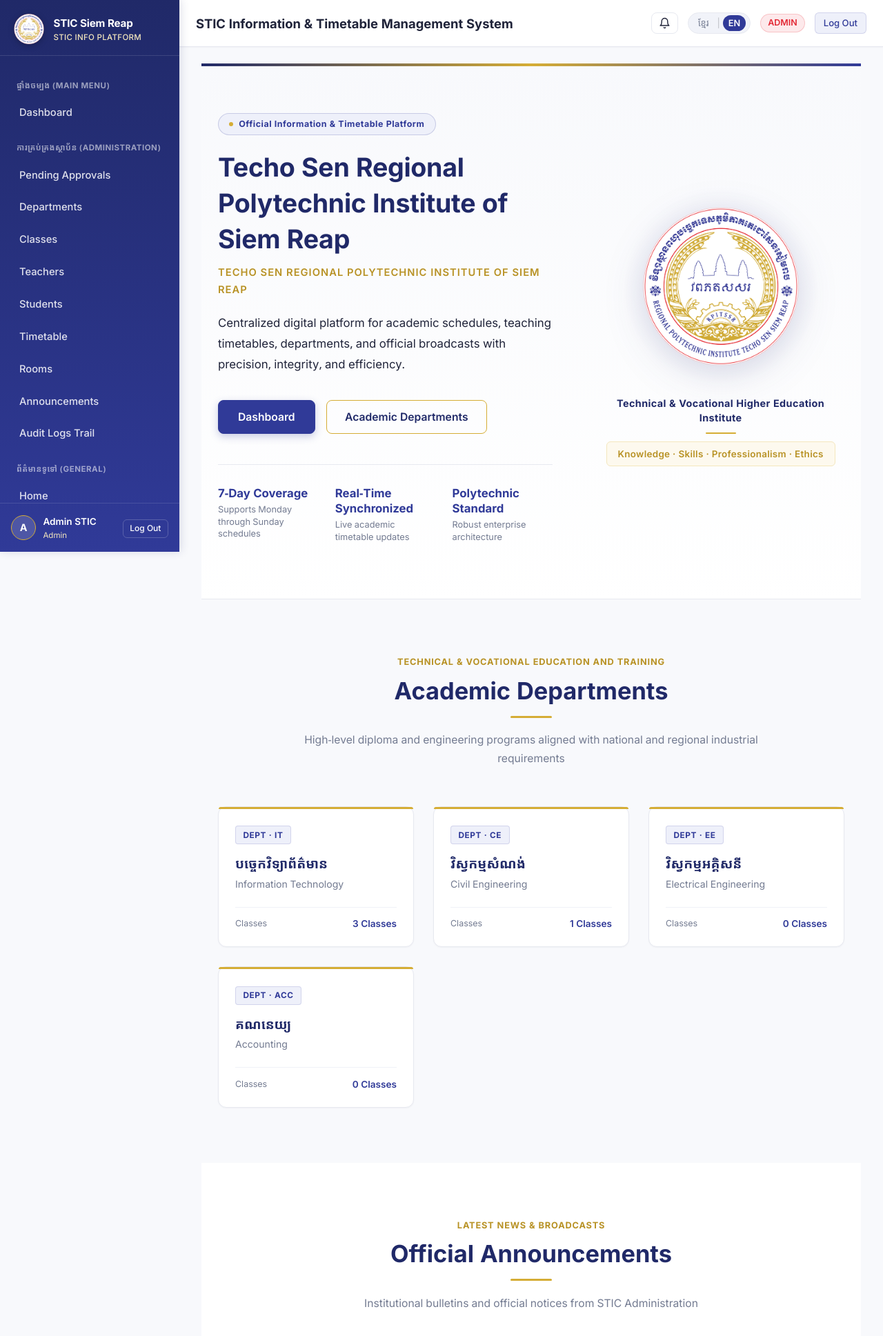
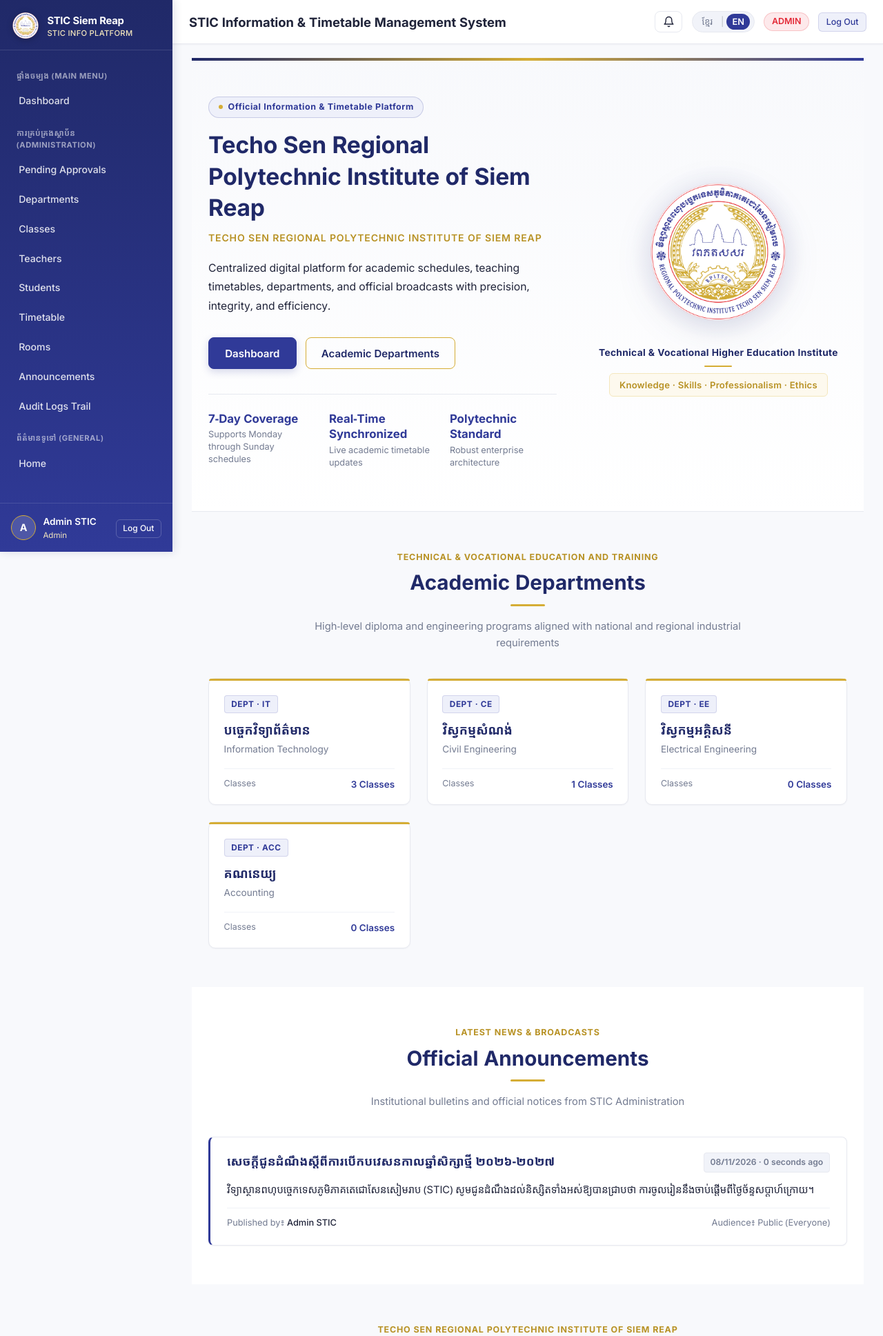
Before and after one commit to chornt579-cmyk/stic_Info, a Laravel app: page / in a window 1280 px wide. Shown: the top 1937 px of the page at 69% size. Run offline with Laravel 12, Linux system fonts and the light colour scheme; a user stored in the database is signed in; data comes from the database, SQL or seed files in the repository; style sheets or scripts are compiled from the project's sources; parts of the project's set-up code (start-up, migrations or seed data) failed here and were passed over.

Commit message:
feat(ui): harmonize dimensions, typography scales, card paddings, and header sizes across all views

```diff
--- a/resources/css/app.css
+++ b/resources/css/app.css
@@ -60,9 +60,9 @@
     --shadow-lg: 0 10px 15px -3px rgba(32, 36, 58, 0.08), 0 4px 6px -4px rgba(32, 36, 58, 0.04);
 
     /* Layout dimensions */
-    --sidebar-width: 260px;
-    --sidebar-collapsed-width: 72px;
-    --topbar-height: 68px;
+    --sidebar-width: 250px;
+    --sidebar-collapsed-width: 68px;
+    --topbar-height: 64px;
 }
 
 /* ==========================================================================
@@ -124,18 +124,18 @@ h1, h2, h3, h4, h5, h6, p, span, a, button, input, label {
 }
 
 .sidebar-brand {
-    padding: 1.25rem 1.25rem 1rem 1.25rem;
-    display: flex;
-    align-items: center;
-    gap: 0.85rem;
+    padding: 1.1rem 1.15rem 0.95rem 1.15rem;
+    display: flex;
+    align-items: center;
+    gap: 0.75rem;
     border-bottom: 1px solid rgba(255, 255, 255, 0.12);
     text-decoration: none;
     color: #ffffff;
 }
 
 .sidebar-brand-logo {
-    width: 44px;
-    height: 44px;
+    width: 38px;
+    height: 38px;
     object-fit: contain;
     flex-shrink: 0;
     filter: drop-shadow(0 2px 4px rgba(0, 0, 0, 0.25));
@@ -148,7 +148,7 @@ h1, h2, h3, h4, h5, h6, p, span, a, button, input, label {
 }
 
 .brand-title {
-    font-size: 0.95rem;
+    font-size: 0.92rem;
     font-weight: 700;
     color: #ffffff;
     white-space: nowrap;
@@ -158,7 +158,7 @@ h1, h2, h3, h4, h5, h6, p, span, a, button, input, label {
 }
 
 .brand-subtitle {
-    font-size: 0.72rem;
+    font-size: 0.7rem;
     color: var(--stic-gold-light);
     font-weight: 500;
     letter-spacing: 0.3px;
@@ -168,10 +168,10 @@ h1, h2, h3, h4, h5, h6, p, span, a, button, input, label {
 .sidebar-nav {
     flex: 1;
     overflow-y: auto;
-    padding: 1rem 0.75rem;
+    padding: 0.85rem 0.75rem;
     display: flex;
     flex-direction: column;
-    gap: 0.25rem;
+    gap: 0.2rem;
 }
 
 .sidebar-nav::-webkit-scrollbar {
@@ -183,22 +183,22 @@ h1, h2, h3, h4, h5, h6, p, span, a, button, input, label {
 }
 
 .sidebar-nav-header {
-    font-size: 0.72rem;
+    font-size: 0.7rem;
     font-weight: 700;
     color: rgba(255, 255, 255, 0.55);
     text-transform: uppercase;
     letter-spacing: 0.5px;
-    padding: 0.6rem 0.75rem 0.3rem 0.75rem;
-    margin-top: 0.5rem;
+    padding: 0.65rem 0.75rem 0.25rem 0.75rem;
+    margin-top: 0.35rem;
 }
 
 .sidebar-link {
     display: flex;
     align-items: center;
-    padding: 0.65rem 1rem;
+    padding: 0.58rem 0.95rem;
     color: rgba(255, 255, 255, 0.85);
     text-decoration: none;
-    font-size: 0.92rem;
+    font-size: 0.88rem;
     font-weight: 500;
     border-radius: 8px;
     transition: all 0.18s ease-in-out;
@@ -379,9 +379,9 @@ h1, h2, h3, h4, h5, h6, p, span, a, button, input, label {
 /* --- PAGE CONTENT AREA --- */
 .app-content {
     flex: 1;
-    padding: 1.5rem 2rem;
+    padding: 1.25rem 1.75rem;
     width: 100%;
-    max-width: 1440px;
+    max-width: 1400px;
     margin: 0 auto;
 }
 
@@ -409,11 +409,11 @@ h1, h2, h3, h4, h5, h6, p, span, a, button, input, label {
     display: inline-flex;
     align-items: center;
     justify-content: center;
-    gap: 0.45rem;
-    padding: 0.55rem 1.15rem;
+    gap: 0.4rem;
+    padding: 0.5rem 1.05rem;
     border-radius: 8px;
     font-family: inherit;
-    font-size: 0.92rem;
+    font-size: 0.88rem;
     font-weight: 500;
     text-decoration: none;
     cursor: pointer;
@@ -485,24 +485,24 @@ h1, h2, h3, h4, h5, h6, p, span, a, button, input, label {
 }
 
 .btn-sm {
-    padding: 0.35rem 0.75rem;
-    font-size: 0.82rem;
+    padding: 0.28rem 0.65rem;
+    font-size: 0.78rem;
     border-radius: 6px;
 }
 
 .btn-lg {
-    padding: 0.75rem 1.5rem;
-    font-size: 1.05rem;
-    border-radius: 10px;
+    padding: 0.7rem 1.35rem;
+    font-size: 1rem;
+    border-radius: 8px;
 }
 
 /* --- CARDS --- */
 .card {
     background: var(--stic-surface);
     border: 1px solid var(--stic-border);
-    border-radius: 12px;
-    padding: 1.5rem;
-    margin-bottom: 1.5rem;
+    border-radius: 10px;
+    padding: 1.25rem;
+    margin-bottom: 1.25rem;
     box-shadow: var(--shadow-sm);
     transition: box-shadow 0.2s ease;
 }
@@ -1094,7 +1095,7 @@ tr:hover td {
 .home-hero {
     background: linear-gradient(180deg, #F8F9FC 0%, #FFFFFF 100%);
     border-bottom: 1px solid var(--stic-border);
-    padding: 4.5rem 1.5rem 5rem 1.5rem;
+    padding: 3.5rem 1.5rem 3.8rem 1.5rem;
     position: relative;
     overflow: hidden;
 }
@@ -1114,7 +1115,7 @@ tr:hover td {
     margin: 0 auto;
     display: grid;
     grid-template-columns: 1.15fr 0.85fr;
-    gap: 4rem;
+    gap: 3rem;
     align-items: center;
 }
 
@@ -1132,10 +1133,10 @@ tr:hover td {
     color: var(--stic-primary);
     font-size: 0.78rem;
     font-weight: 700;
-    padding: 0.35rem 0.95rem;
+    padding: 0.32rem 0.85rem;
     border-radius: 20px;
     letter-spacing: 0.5px;
-    margin-bottom: 1.25rem;
+    margin-bottom: 1rem;
     align-self: flex-start;
 }
 
@@ -1147,49 +1148,49 @@ tr:hover td {
 }
 
 .hero-title {
-    font-size: 2.35rem;
+    font-size: 2.1rem;
     font-weight: 700;
     color: var(--stic-primary-dark);
-    line-height: 1.38;
-    margin-bottom: 0.65rem;
-    letter-spacing: -0.3px;
+    line-height: 1.36;
+    margin-bottom: 0.55rem;
+    letter-spacing: -0.2px;
 }
 
 .hero-subtitle {
-    font-size: 0.92rem;
+    font-size: 0.88rem;
     font-weight: 600;
     color: var(--stic-gold-dark);
-    letter-spacing: 1px;
+    letter-spacing: 0.8px;
     text-transform: uppercase;
-    margin-bottom: 1.35rem;
+    margin-bottom: 1.15rem;
 }
 
 .hero-desc {
-    font-size: 1.05rem;
+    font-size: 0.98rem;
     color: var(--stic-text);
-    line-height: 1.8;
+    line-height: 1.75;
+    margin-bottom: 2rem;
+    max-width: 620px;
+}
+
+.hero-actions {
+    display: flex;
+    align-items: center;
+    gap: 0.85rem;
+    flex-wrap: wrap;
     margin-bottom: 2.25rem;
-    max-width: 620px;
-}
-
-.hero-actions {
-    display: flex;
-    align-items: center;
-    gap: 1rem;
-    flex-wrap: wrap;
-    margin-bottom: 2.75rem;
 }
 
 .btn-hero-primary {
     background-color: var(--stic-primary);
     color: #ffffff;
-    font-size: 0.98rem;
+    font-size: 0.94rem;
     font-weight: 600;
-    padding: 0.75rem 1.75rem;
+    padding: 0.65rem 1.45rem;
     border-radius: 8px;
     border: 1px solid var(--stic-primary);
     text-decoration: none;
-    box-shadow: 0 4px 12px rgba(48, 58, 152, 0.25);
+    box-shadow: 0 4px 12px rgba(48, 58, 152, 0.2);
     transition: all 0.2s ease;
 }
 
@@ -1197,15 +1198,15 @@ tr:hover td {
     background-color: var(--stic-primary-dark);
     border-color: var(--stic-primary-dark);
     transform: translateY(-2px);
-    box-shadow: 0 6px 16px rgba(48, 58, 152, 0.35);
+    box-shadow: 0 6px 16px rgba(48, 58, 152, 0.3);
 }
 
 .btn-hero-secondary {
     background-color: transparent;
     color: var(--stic-primary-dark);
-    font-size: 0.98rem;
+    font-size: 0.94rem;
     font-weight: 600;
-    padding: 0.75rem 1.65rem;
+    padding: 0.65rem 1.35rem;
     border-radius: 8px;
     border: 1.5px solid var(--stic-secondary);
     text-decoration: none;
@@ -1222,9 +1223,9 @@ tr:hover td {
 .hero-stats-strip {
     display: grid;
     grid-template-columns: repeat(3, 1fr);
-    gap: 1.5rem;
+    gap: 1.25rem;
     border-top: 1px solid var(--stic-border);
-    padding-top: 1.85rem;
+    padding-top: 1.5rem;
 }
 
 .stat-item {
@@ -1258,7 +1259,7 @@ tr:hover td {
     align-items: center;
     text-align: center;
     position: relative;
-    max-width: 440px;
+    max-width: 420px;
     width: 100%;
 }
 
@@ -1267,15 +1268,15 @@ tr:hover td {
     display: flex;
     align-items: center;
     justify-content: center;
-    padding: 1.5rem;
-    margin-bottom: 1.25rem;
+    padding: 1.25rem;
+    margin-bottom: 1rem;
 }
 
 .hero-emblem-halo::before {
     content: '';
     position: absolute;
-    width: 280px;
-    height: 280px;
+    width: 250px;
+    height: 250px;
     border-radius: 50%;
     background: radial-gradient(circle, rgba(213, 173, 53, 0.12) 0%, rgba(48, 58, 152, 0.05) 50%, transparent 72%);
     z-index: 0;
@@ -1283,62 +1284,62 @@ tr:hover td {
 }
 
 .hero-emblem-logo {
-    width: 230px;
-    height: 230px;
+    width: 200px;
+    height: 200px;
     object-fit: contain;
     position: relative;
     z-index: 1;
-    filter: drop-shadow(0 14px 28px rgba(32, 41, 104, 0.14));
+    filter: drop-shadow(0 12px 24px rgba(32, 41, 104, 0.13));
     transition: transform 0.3s cubic-bezier(0.34, 1.56, 0.64, 1), filter 0.3s ease;
 }
 
 .hero-emblem-showcase:hover .hero-emblem-logo {
     transform: scale(1.03);
-    filter: drop-shadow(0 18px 36px rgba(32, 41, 104, 0.22));
+    filter: drop-shadow(0 16px 32px rgba(32, 41, 104, 0.2));
 }
 
 .hero-emblem-credentials {
     display: flex;
     flex-direction: column;
     align-items: center;
-    gap: 0.65rem;
+    gap: 0.55rem;
     z-index: 1;
 }
 
 .hero-emblem-kicker {
-    font-size: 0.9rem;
+    font-size: 0.86rem;
     font-weight: 700;
     color: var(--stic-primary-dark);
-    letter-spacing: 0.4px;
+    letter-spacing: 0.3px;
 }
 
 .hero-emblem-divider {
-    width: 44px;
+    width: 40px;
     height: 2px;
     background: var(--stic-secondary);
     border-radius: 1px;
 }
 
 .hero-emblem-motto {
-    font-size: 0.84rem;
+    font-size: 0.82rem;
     font-weight: 600;
     color: var(--stic-gold-dark);
     background: var(--stic-gold-soft);
     border: 1px solid var(--stic-gold-light);
     border-radius: 6px;
-    padding: 0.45rem 1rem;
-    letter-spacing: 0.3px;
-    line-height: 1.5;
+    padding: 0.4rem 0.9rem;
+    letter-spacing: 0.2px;
+    line-height: 1.45;
 }
 
 /* --- Section Containers & Typography --- */
 .home-section {
-    padding: 5rem 1.5rem;
+    padding: 3.5rem 1.5rem;
     background-color: #ffffff;
 }
 
 .home-section-alt {
-    padding: 5rem 1.5rem;
+    padding: 3.5rem 1.5rem;
     background-color: var(--stic-background);
 }
 
@@ -1349,54 +1350,54 @@ tr:hover td {
 
 .section-header {
     text-align: center;
-    margin-bottom: 3.5rem;
+    margin-bottom: 2.5rem;
 }
 
 .section-kicker {
-    font-size: 0.8rem;
+    font-size: 0.78rem;
     font-weight: 700;
     color: var(--stic-gold-dark);
     letter-spacing: 0.8px;
     text-transform: uppercase;
-    margin-bottom: 0.45rem;
+    margin-bottom: 0.35rem;
 }
 
 .section-title {
-    font-size: 2.15rem;
+    font-size: 1.85rem;
     font-weight: 700;
     color: var(--stic-primary-dark);
-    margin-bottom: 0.75rem;
+    margin-bottom: 0.6rem;
     line-height: 1.35;
 }
 
 .section-divider {
-    width: 60px;
-    height: 3px;
+    width: 50px;
+    height: 2.5px;
     background: var(--stic-secondary);
-    margin: 0.85rem auto 1.15rem auto;
+    margin: 0.75rem auto 1rem auto;
     border-radius: 2px;
 }
 
 .section-subtitle {
-    font-size: 0.98rem;
+    font-size: 0.92rem;
     color: var(--stic-muted);
     max-width: 680px;
     margin: 0 auto;
-    line-height: 1.7;
+    line-height: 1.65;
 }
 
 /* --- Academic Departments Grid --- */
 .dept-grid {
     display: grid;
     grid-template-columns: repeat(auto-fill, minmax(280px, 1fr));
-    gap: 1.75rem;
+    gap: 1.5rem;
 }
 
 .dept-card {
     background: var(--stic-surface);
     border: 1px solid var(--stic-border);
-    border-radius: 12px;
-    padding: 1.65rem 1.5rem 1.4rem 1.5rem;
+    border-radius: 10px;
+    padding: 1.35rem 1.35rem 1.2rem 1.35rem;
     position: relative;
     display: flex;
     flex-direction: column;
@@ -1413,13 +1414,13 @@ tr:hover td {
     right: 0;
     height: 3px;
     background: var(--stic-secondary);
-    border-radius: 12px 12px 0 0;
+    border-radius: 10px 10px 0 0;
     transition: background-color 0.2s ease;
 }
 
 .dept-card:hover {
-    transform: translateY(-4px);
-    box-shadow: var(--shadow-lg);
+    transform: translateY(-3px);
+    box-shadow: var(--shadow-md);
     border-color: rgba(48, 58, 152, 0.3);
 }
 
@@ -1435,37 +1436,37 @@ tr:hover td {
     color: var(--stic-primary);
     background: var(--stic-primary-soft);
     border: 1px solid rgba(48, 58, 152, 0.15);
-    padding: 0.22rem 0.65rem;
+    padding: 0.2rem 0.6rem;
     border-radius: 4px;
-    letter-spacing: 0.6px;
-    margin-bottom: 0.95rem;
+    letter-spacing: 0.5px;
+    margin-bottom: 0.75rem;
 }
 
 .dept-title-kh {
-    font-size: 1.2rem;
+    font-size: 1.12rem;
     font-weight: 700;
     color: var(--stic-primary-dark);
-    margin-bottom: 0.35rem;
+    margin-bottom: 0.3rem;
     line-height: 1.4;
 }
 
 .dept-title-en {
-    font-size: 0.88rem;
+    font-size: 0.85rem;
     color: var(--stic-muted);
-    margin-bottom: 1.4rem;
+    margin-bottom: 1.15rem;
     line-height: 1.45;
 }
 
 .dept-meta-strip {
     border-top: 1px solid var(--stic-border-light);
-    padding-top: 0.85rem;
+    padding-top: 0.75rem;
     display: flex;
     justify-content: space-between;
     align-items: center;
 }
 
 .dept-classes-count {
-    font-size: 0.85rem;
+    font-size: 0.84rem;
     font-weight: 600;
     color: var(--stic-primary);
 }
@@ -1479,7 +1480,7 @@ tr:hover td {
 .announcements-feed {
     display: flex;
     flex-direction: column;
-    gap: 1.35rem;
+    gap: 1.15rem;
     max-width: 960px;
     margin: 0 auto;
 }
@@ -1487,9 +1488,9 @@ tr:hover td {
 .announcement-card {
     background: var(--stic-surface);
     border: 1px solid var(--stic-border);
-    border-left: 4px solid var(--stic-primary);
+    border-left: 3.5px solid var(--stic-primary);
     border-radius: 8px;
-    padding: 1.65rem 1.85rem;
+    padding: 1.35rem 1.5rem;
     box-shadow: var(--shadow-xs);
     transition: all 0.2s ease;
 }
@@ -1505,12 +1506,12 @@ tr:hover td {
     justify-content: space-between;
     align-items: flex-start;
     gap: 1rem;
-    margin-bottom: 0.85rem;
+    margin-bottom: 0.75rem;
     flex-wrap: wrap;
 }
 
 .announcement-title {
-    font-size: 1.15rem;
+    font-size: 1.1rem;
     font-weight: 700;
     color: var(--stic-primary-dark);
     line-height: 1.4;
@@ -1519,31 +1520,31 @@ tr:hover td {
 }
 
 .announcement-date {
-    font-size: 0.78rem;
+    font-size: 0.76rem;
     font-weight: 600;
     color: var(--stic-muted);
     background: var(--stic-surface-muted);
     border: 1px solid var(--stic-border);
-    padding: 0.25rem 0.65rem;
+    padding: 0.22rem 0.55rem;
     border-radius: 4px;
     white-space: nowrap;
 }
 
 .announcement-content {
-    font-size: 0.95rem;
+    font-size: 0.92rem;
     color: var(--stic-text);
-    line-height: 1.75;
-    margin-bottom: 1rem;
+    line-height: 1.7;
+    margin-bottom: 0.85rem;
     white-space: pre-line;
 }
 
 .announcement-footer {
     border-top: 1px solid var(--stic-border-light);
-    padding-top: 0.75rem;
+    padding-top: 0.65rem;
     display: flex;
     justify-content: space-between;
     align-items: center;
-    font-size: 0.82rem;
+    font-size: 0.8rem;
     color: var(--stic-muted);
     flex-wrap: wrap;
     gap: 0.5rem;
--- a/resources/js/admin.js
+++ b/resources/js/admin.js
@@ -35,7 +35,7 @@ document.addEventListener('DOMContentLoaded', function () {
         }
 
         if (tabsNav) {
-            const topbarOffset = 76; // 68px sticky header + 8px spacing
+            const topbarOffset = 70; // 64px sticky header + 6px buffer
             const navTop = tabsNav.getBoundingClientRect().top + window.pageYOffset;
             window.scrollTo({
                 top: Math.max(0, navTop - topbarOffset),
--- a/resources/js/notifications.js
+++ b/resources/js/notifications.js
@@ -102,20 +102,20 @@ document.addEventListener('DOMContentLoaded', function () {
         toast.setAttribute('aria-live', 'assertive');
         toast.style.cssText = `
             position: fixed;
-            top: 76px;
-            right: 20px;
+            top: 72px;
+            right: 18px;
             z-index: 99999;
-            max-width: 400px;
-            width: calc(100vw - 40px);
+            max-width: 360px;
+            width: calc(100vw - 36px);
             background: #ffffff;
-            border-left: 5px solid #303A98;
+            border-left: 4px solid #303A98;
             border-top: 1px solid #E7E9F0;
             border-right: 1px solid #E7E9F0;
             border-bottom: 1px solid #E7E9F0;
             border-radius: 10px;
-            box-shadow: 0 10px 30px rgba(32, 41, 104, 0.18);
-            padding: 1.15rem 1.25rem;
-            animation: sticToastSlideIn 0.35s cubic-bezier(0.16, 1, 0.3, 1) forwards;
+            box-shadow: 0 8px 24px rgba(32, 41, 104, 0.14);
+            padding: 1rem 1.15rem;
+            animation: sticToastSlideIn 0.3s cubic-bezier(0.16, 1, 0.3, 1) forwards;
             font-family: 'Noto Sans Khmer', sans-serif;
         `;
 
```
Also changed, not shown: other parts of resources/css/app.css (+40 -39 lines), resources/views/admin/dashboard.blade.php (+49 -34 lines), resources/views/student/dashboard.blade.php (+12 -11 lines), resources/views/teacher/dashboard.blade.php (+12 -11 lines).
